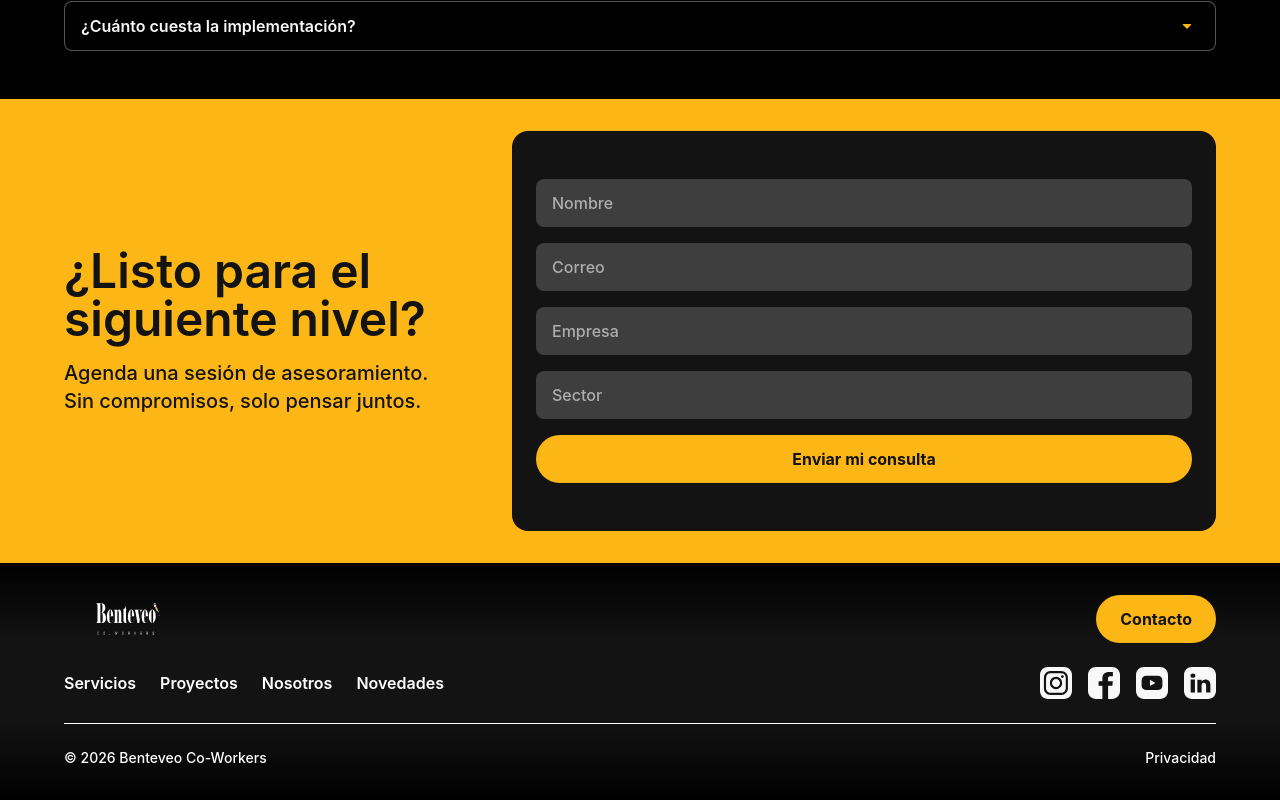
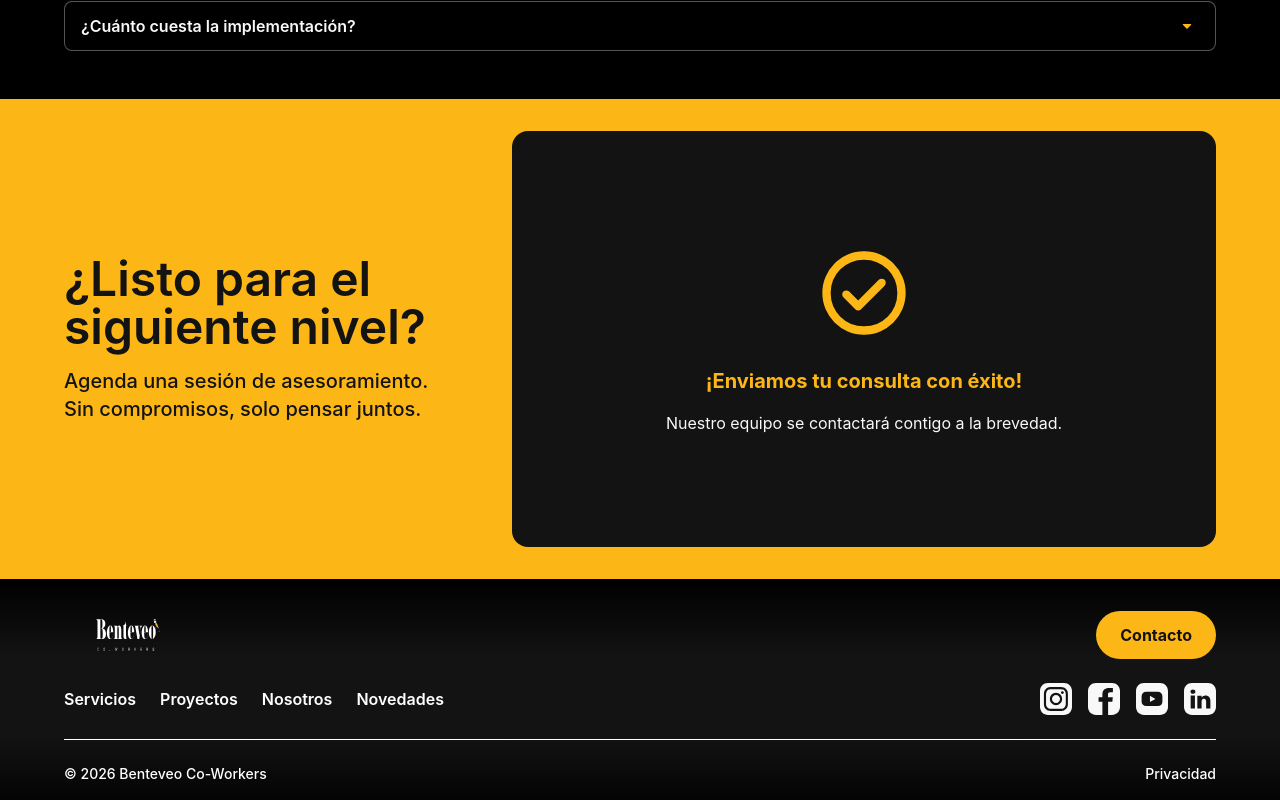
Before and after one commit to EmilioBensignor/WebBenteveo, a Nuxt app: page /transformacion-tecnologica in a window 1280 px wide. Both pictures are taken after typing "Sample", "name@example.com", "Sample", "Sample" into the empty fields and a click on the button "Enviar mi consulta". Shown: the part 4568-5368 px from the top of the page. Built offline with nearby package versions, Linux system fonts and the light colour scheme.

Commit message:
Contacto Success + Fix Header

```diff
--- a/app/components/Header.vue
+++ b/app/components/Header.vue
@@ -8,7 +8,7 @@
 
         <nav class="hidden lg:flex items-center">
           <NuxtLink v-for="link in links" :key="link.label" :to="link.to"
-            class="hover:bg-amarillo/10 rounded-full text-blanco hover:text-amarillo font-semibold transition-colors duration-300 py-3 px-6">
+            class="hover:bg-amarillo/10 [&.router-link-active]:bg-amarillo/10 rounded-full text-blanco hover:text-amarillo [&.router-link-active]:text-amarillo font-semibold transition-colors duration-300 py-3 px-6">
             {{ link.label }}
           </NuxtLink>
         </nav>
@@ -38,7 +38,7 @@
 
           <nav class="w-full flex flex-col items-start">
             <NuxtLink v-for="link in links" :key="link.label" :to="link.to"
-              class="w-full flex items-center text-blanco text-sm font-semibold px-3 py-4" @click="open = false">
+              class="w-full flex items-center [&.router-link-active]:bg-amarillo/10 rounded-full text-blanco [&.router-link-active]:text-amarillo text-sm font-semibold px-5 py-4" @click="open = false">
               {{ link.label }}
             </NuxtLink>
           </nav>
@@ -58,10 +58,10 @@
 import { ROUTE_NAMES } from '~/constants/routes'
 
 const links = [
-  { label: 'Servicios', to: '#' },
-  { label: 'Proyectos', to: '#' },
-  { label: 'Nosotros', to: '#' },
-  { label: 'Novedades', to: '#' }
+  { label: 'Agencia', to: '#' },
+  { label: 'Transformación', to: ROUTE_NAMES.transformacion },
+  { label: 'Eventos', to: '#' },
+  { label: 'Nosotros', to: '#' }
 ]
 const open = ref(false)
 </script>
--- a/app/components/button/Primary.vue
+++ b/app/components/button/Primary.vue
@@ -1,6 +1,6 @@
 <template>
   <component :is="to ? 'NuxtLink' : 'button'" :to="to" :type="to ? undefined : type" :disabled="!to && disabled"
-    class="h-12 inline-flex justify-center items-center gap-2 rounded-full text-sm lg:text-base font-bold leading-none transition-colors duration-200 focus-visible:outline-none focus-visible:ring-2 focus-visible:ring-amarillo focus-visible:ring-offset-2 focus-visible:ring-offset-negro py-4 px-6"
+    class="h-12 inline-flex justify-center items-center gap-2 rounded-full text-sm lg:text-base font-bold transition-colors duration-200 cursor-pointer py-4 px-6"
     :class="disabled ? 'opacity-50 cursor-not-allowed' : variants[variant]">
     <slot />
   </component>
--- a/app/components/transformacion/Contacto.vue
+++ b/app/components/transformacion/Contacto.vue
@@ -8,7 +8,24 @@
       </p>
     </div>
 
-    <form class="w-full flex flex-col gap-4 rounded-2xl bg-negro p-4 md:p-6 lg:py-12" @submit.prevent="submit">
+    <div
+      class="w-full h-82 lg:h-104 flex flex-col justify-center items-center gap-4 border-2 border-amarillo rounded-2xl bg-negro text-center p-6"
+      v-if="status === 'loading'">
+      <span class="loader" />
+      <p class="text-amarillo text-lg font-bold">Estamos enviando tu consulta</p>
+    </div>
+
+    <div
+      class="w-full h-82 lg:h-104 flex flex-col justify-center items-center gap-6 rounded-2xl bg-negro text-center py-14 md:py-16 lg:py-24 xxl:py-28 px-6 lg:px-12"
+      v-else-if="status === 'success'">
+      <Icon name="material-symbols:check-circle-outline-rounded" size="100" class="text-amarillo" />
+      <div class="flex flex-col gap-4">
+        <p class="lg:text-xl text-amarillo font-bold">¡Enviamos tu consulta con éxito!</p>
+        <p class="text-sm lg:text-base text-blanco">Nuestro equipo se contactará contigo a la brevedad.</p>
+      </div>
+    </div>
+
+    <form class="w-full flex flex-col gap-4 rounded-2xl bg-negro p-4 md:p-6 lg:py-12" @submit.prevent="submit" v-else>
       <FormField v-model="form.nombre" placeholder="Nombre" autocomplete="name" :error="errors.nombre"
         @blur="validate('nombre')" />
       <FormField v-model="form.correo" placeholder="Correo" type="email" autocomplete="email" :error="errors.correo"
@@ -31,12 +48,33 @@ const validate = (field) => {
   if (field === 'correo') errors.correo = EMAIL_RE.test(form.correo) ? null : 'Ingresá un correo válido'
 }
 
-const submit = () => {
+const status = ref('idle')
+
+const submit = async () => {
   validate('nombre')
   validate('correo')
   if (errors.nombre || errors.correo) return
-  console.log('Formulario enviado:', { ...form })
-  Object.assign(form, { nombre: '', correo: '', empresa: '', sector: '' })
-  Object.assign(errors, { nombre: null, correo: null })
+  status.value = 'loading'
+  await new Promise((resolve) => setTimeout(resolve, 1500))
+  status.value = 'success'
 }
 </script>
+
+<style scoped>
+.loader {
+  width: 48px;
+  height: 48px;
+  border: 5px solid var(--color-blanco);
+  border-bottom-color: var(--color-amarillo);
+  border-radius: 50%;
+  display: inline-block;
+  box-sizing: border-box;
+  animation: rotation 1s linear infinite;
+}
+
+@keyframes rotation {
+  to {
+    transform: rotate(360deg);
+  }
+}
+</style>
```
